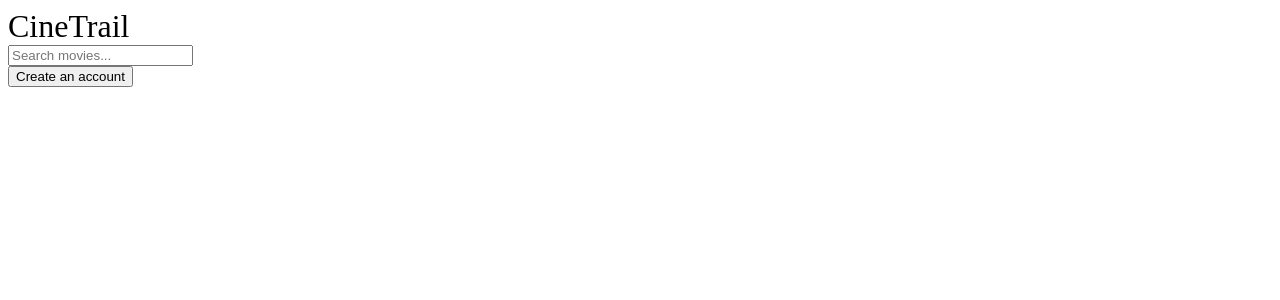
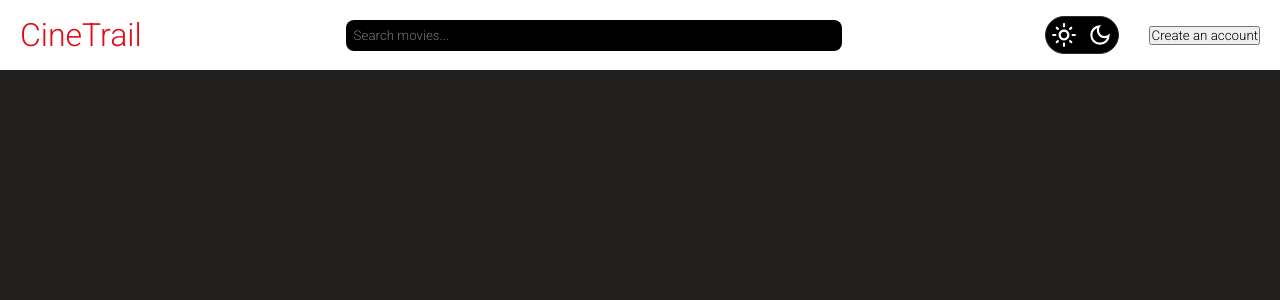
Before and after one commit to Asadlion92/CineTrail, a React (Vite) app: page / in a window 1280 px wide. Shown: the top 300 px of the page. Built offline with nearby package versions, Linux system fonts and the light colour scheme.

Commit message:
cont working on live project

```diff
--- a/package.json
+++ b/package.json
@@ -12,6 +12,7 @@
   "dependencies": {
     "react": "^18.2.0",
     "react-dom": "^18.2.0",
+    "react-icons": "^4.8.0",
     "react-router-dom": "^6.11.1"
   },
   "devDependencies": {
--- a/src/App.jsx
+++ b/src/App.jsx
@@ -1,6 +1,7 @@
 import React from 'react'
 import Header from './components/Header/Header'
 import { BrowserRouter } from 'react-router-dom'
+import './App.css'
 
 function App() {
   return (
--- a/src/components/Header/Header.css
+++ b/src/components/Header/Header.css
@@ -1,6 +1,22 @@
-/* .header-container {
+.header-container {
+    color: var(--white);
+    height: var(--header-height);
+    background-color: var(--transparent-bg);
+    position: fixed;
+    top: 0;
+    width: 100%;
+    padding: 0 20px;
+    display: flex;
+    justify-content: space-between;
+    align-items: center;
+}
+.header-color {
+    background-color: var(--black);
+}
 
-} */
+.header-light {
+    background-color: var(--white);
+}
 
 .logo {
     color: var(--red);
@@ -11,3 +27,38 @@
 a {
     text-decoration: none;
 }
+
+.search-container {
+    width: 40%;
+}
+
+.search-input {
+    width: 100%;
+    border: none;
+    padding: 8px;
+    border-radius: 8px;
+    background-color: var(--black);
+    color: var(--grey-text);
+}
+
+.header-buttons-container {
+    display: flex;
+    align-items: center;
+    gap: 30px;
+}
+
+.theme-button-container {
+    background-color: var(--black);
+    border-radius: 20px;
+    display: flex;
+    justify-content: space-between;
+    border: 1px solid var(--grey);
+    align-items: center;
+}
+
+.theme-icon {
+    font-size: 36px;
+    border-radius: 50%;
+    cursor: pointer;
+    padding: 5px;
+}
--- a/src/components/Header/Header.jsx
+++ b/src/components/Header/Header.jsx
@@ -1,18 +1,22 @@
 import React from 'react'
 import './Header.css'
 import { Link } from 'react-router-dom'
+import {MdOutlineDarkMode} from 'react-icons/md'
+import {MdOutlineLightMode} from 'react-icons/md'
 
 
 function Header() {
   return (
-    <header className='header-container'>
+    <header className='header-container header-light'>
       <Link to='/' className='logo'>CineTrail</Link>
       <div className="search-container">
         <input type='text' placeholder='Search movies...' className='search-input' />
       </div>
       <div className="header-buttons-container">
         <div className="theme-button-container">
-          {/*LEFT OFF AT 32:00 FOR WEEK 1 UNIT 6 WEDNSDAY EVENING */}
+          <MdOutlineLightMode className="theme-icon" />
+          <MdOutlineDarkMode className="theme-icon" />
+          {/*LEFT OFF AT 53:00 WEEK 1  */}
         </div>
         <button className="create-account-btn">Create an account</button>
       </div>
```
Also changed, not shown: 1 other file (tests, documents, lock files or other folders).
